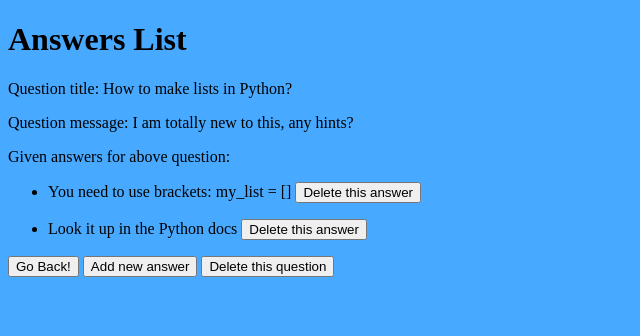
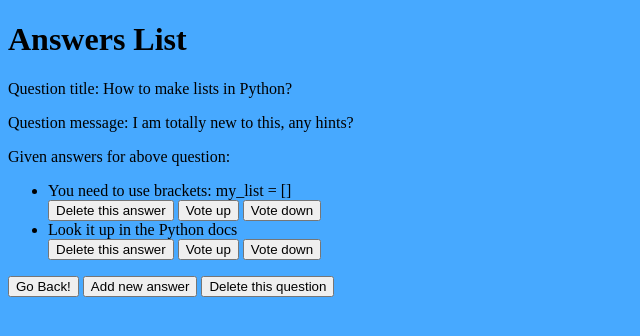
Before and after one commit to marcinchaluda/ask_mate, a Flask app: page /question/1 in a window 1280 px wide. Shown: the top 336 px of the page, without its empty margins (0-640 px from the left). Run offline with Flask 2, Linux system fonts and the light colour scheme; some libraries are stand-ins or nearby versions.

Commit message:
add vote buttons to list and questions details html files

```diff
--- a/templates/display_data/list_answers.html
+++ b/templates/display_data/list_answers.html
@@ -18,9 +18,21 @@
             {% for dictionary in answer_details %}
                 {% for answer_key, answer_value in dictionary.items() %}
                     {% if answer_key == "message" %}
-                        <li><p>{{ answer_value }}<a href="/answer/{{ dictionary['question_id'] }}/delete">
-                            <button type="button">Delete this answer</button>
-                            </a></p></li>
+                        <li>
+                            <div>{{ answer_value }}
+                                <div class="vote">
+                                <a href="/answer/{{ dictionary['question_id'] }}/delete">
+                                    <button type="button">Delete this answer</button>
+                                </a>
+                                <a href="/question/<question_id>/vote_up">
+                                    <button type="button">Vote up</button>
+                                </a>
+                                <a href="/question/<question_id>/vote_down">
+                                    <button type="button">Vote down</button>
+                                </a>
+                                </div>
+                            </div>
+                        </li>
                     {% endif %}
                 {% endfor %}
             {% endfor %}
```
Also changed, not shown: templates/display_data/list.html (+11 -1 lines).
